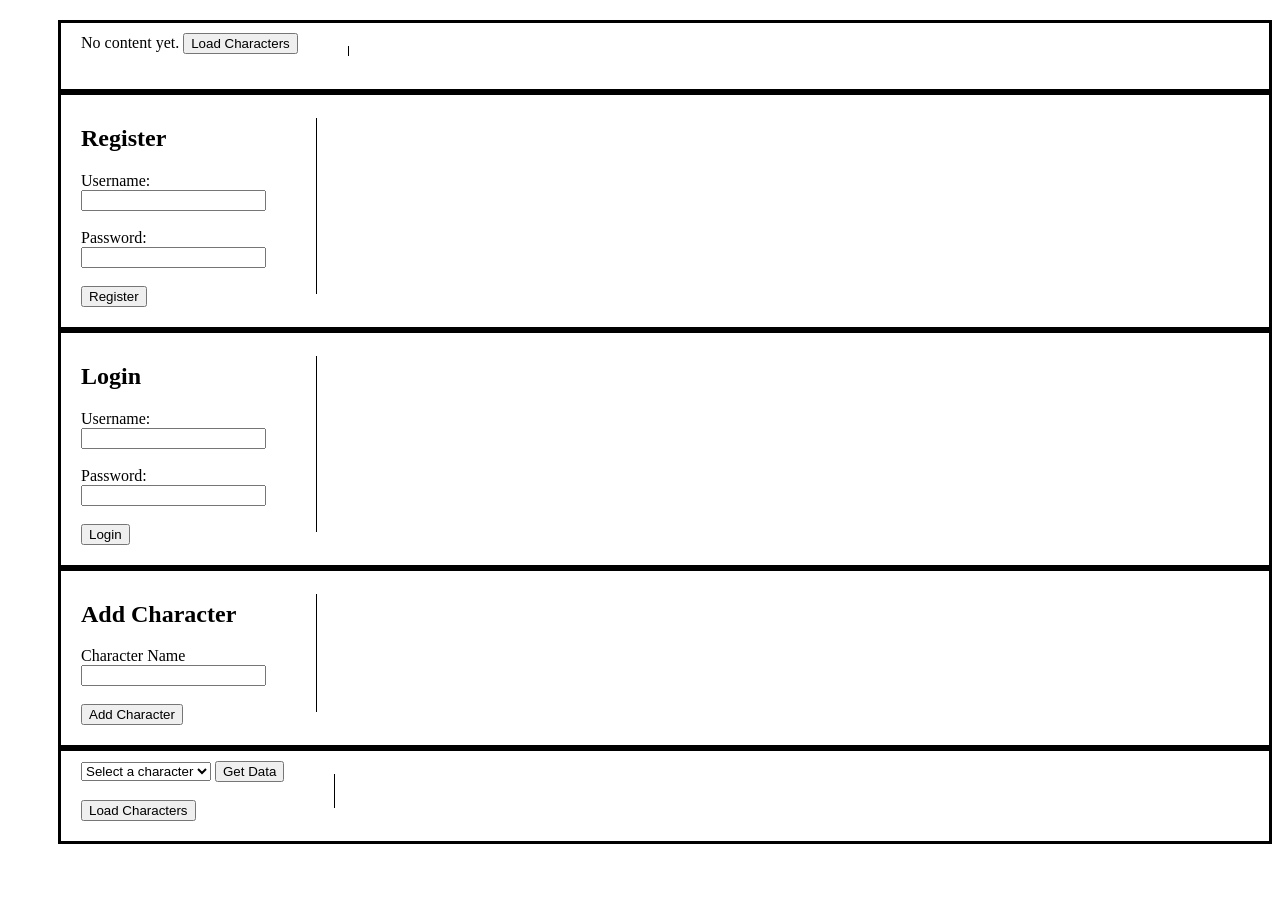
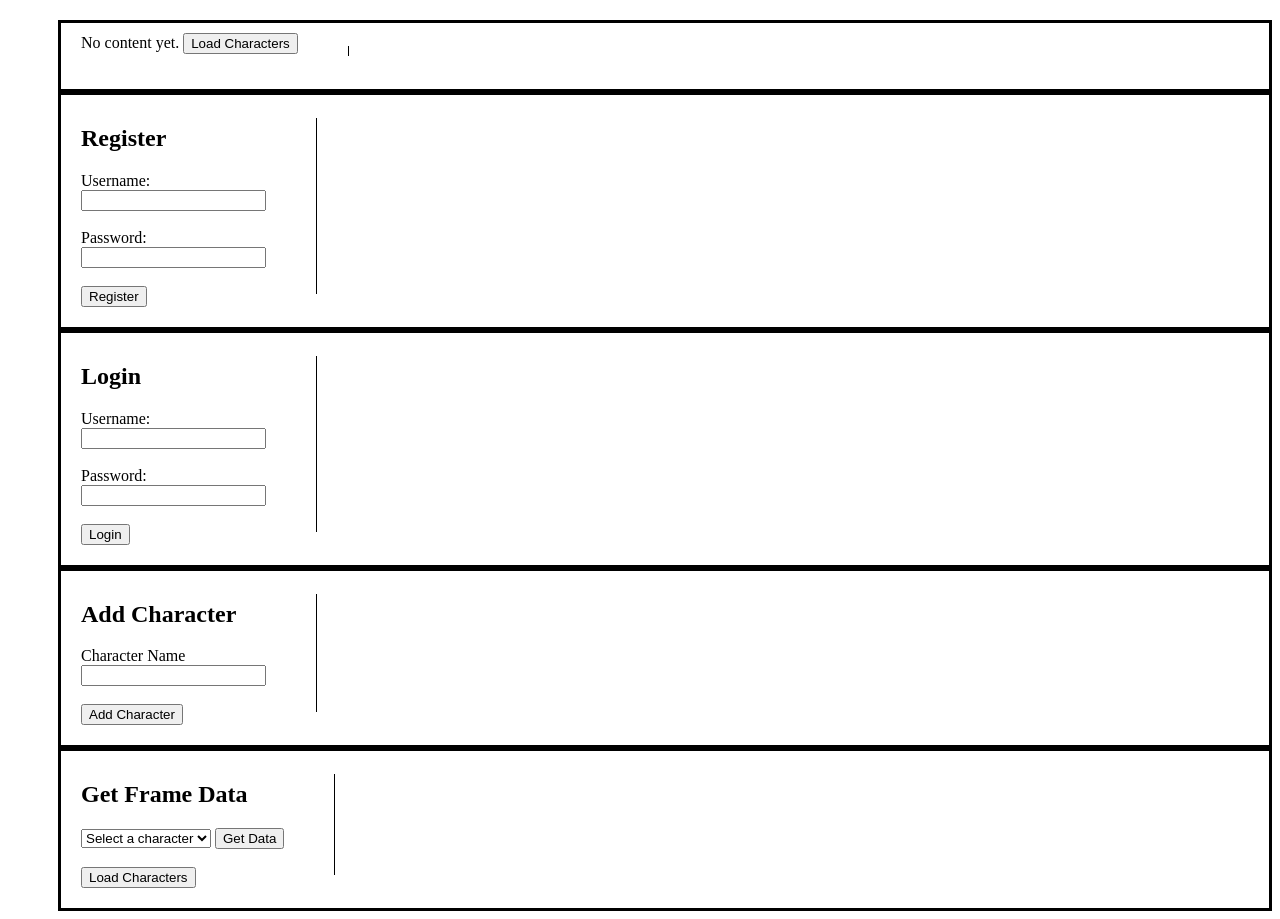
Before and after one commit to ZUMER115/Frame-Data, a website: page public/index.html in a window 1280 px wide. Before the commit the page ends 852 px from the top, so only its background shows below. Drawn offline with Linux system fonts and the light colour scheme.

```diff
--- a/public/index.html
+++ b/public/index.html
@@ -69,6 +69,8 @@
         </form> -->
 
         <form onsubmit="event.preventDefault(); getFrameData()">
+            <h2>Get Frame Data</h2>
+
             <select id="getFrameDataInput" name="getFrameDataInput">
                 <option value="">Select a character</option>
             </select>
```
